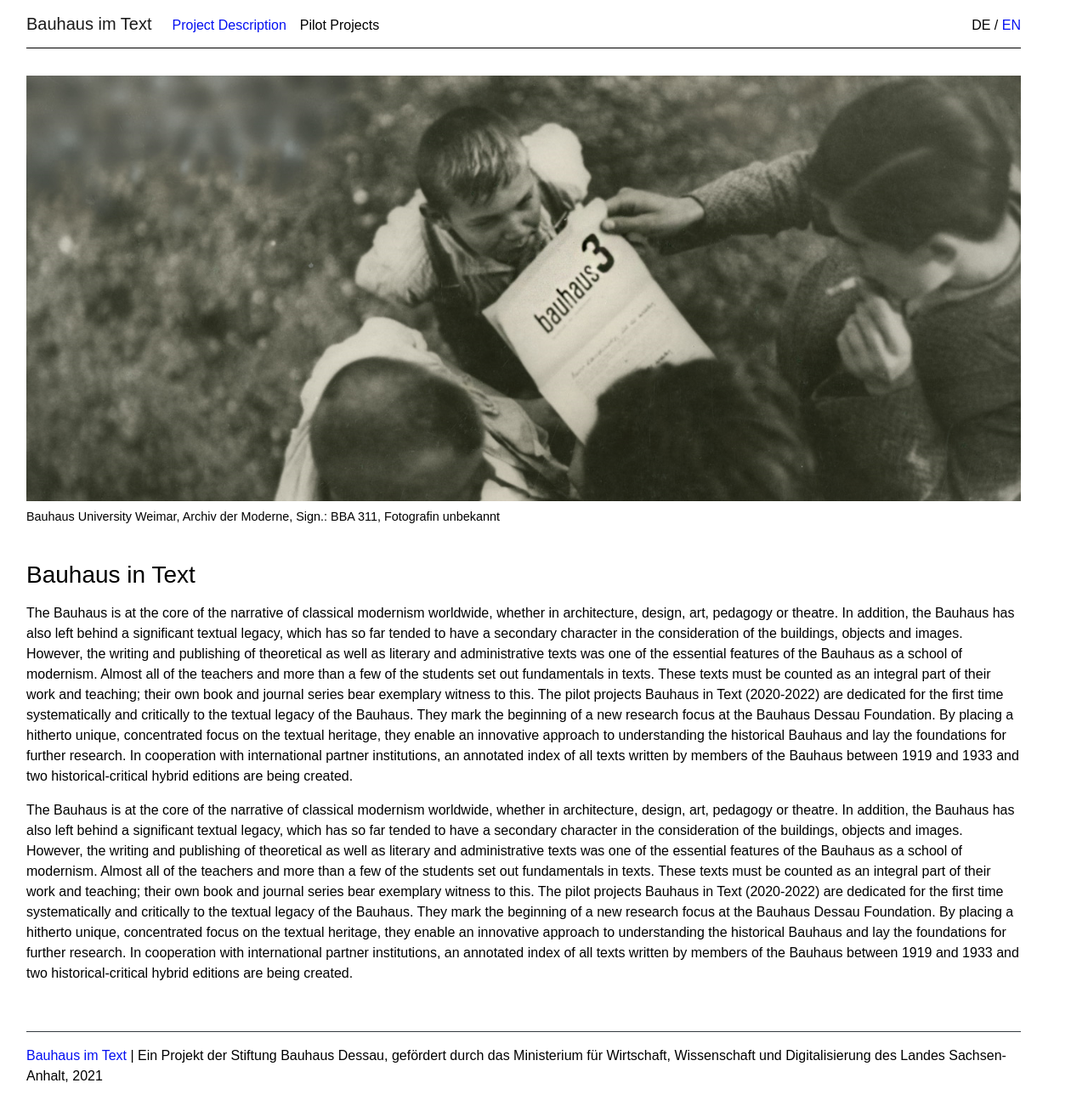
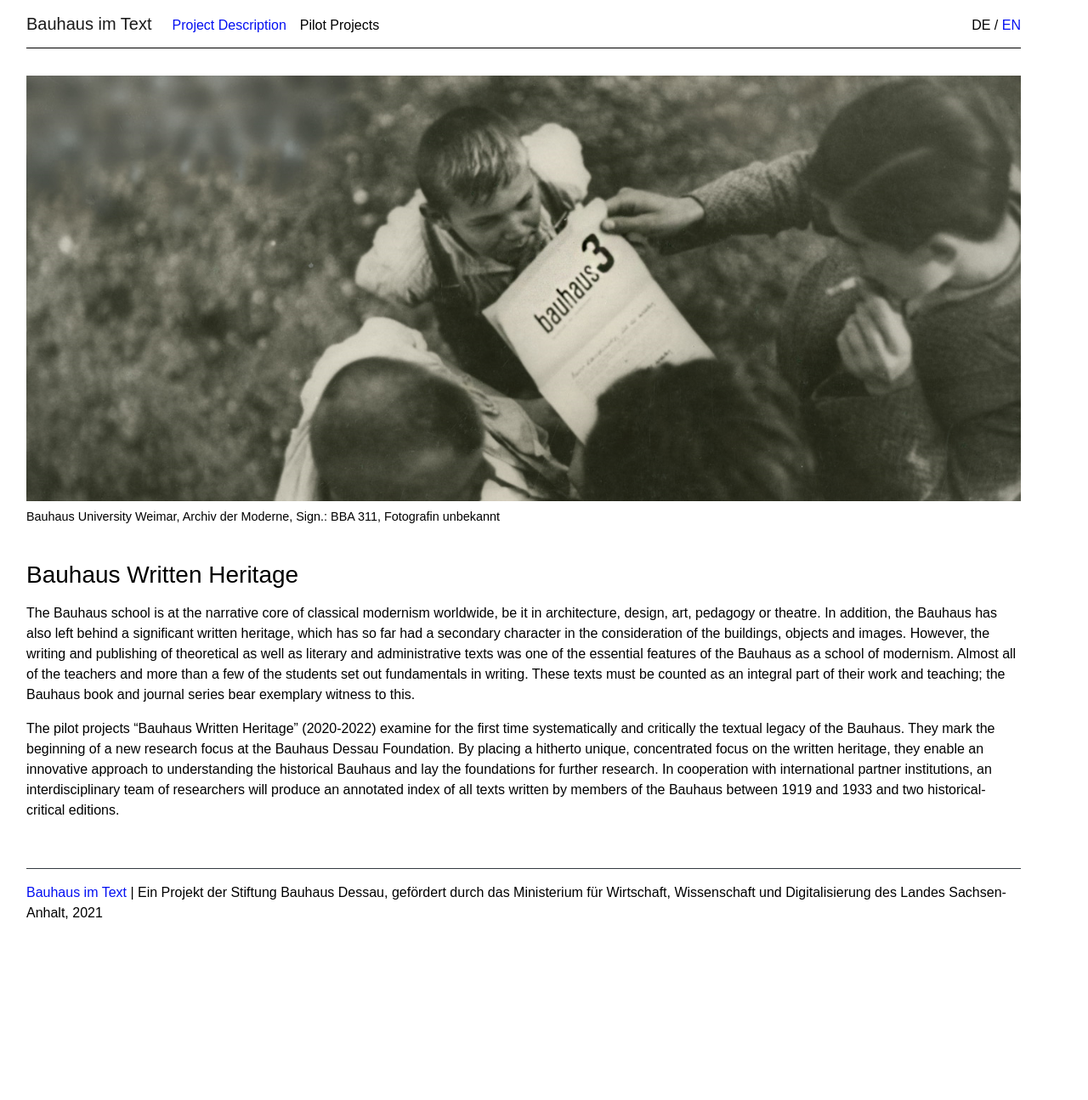
Before and after one commit to Bauhaus-im-Text/internetauftritt, a Jekyll site: the page built from pages/en.md, in a window 1280 px wide. Shown: the whole page at 85% size. Built offline with Jekyll 4.4.1, drawn with Linux system fonts in a browser that asks for light colours; after the commit the page ends 1103 px from its top, so only the background shows below that.

Commit message:
Update en.md

```diff
--- a/pages/en.md
+++ b/pages/en.md
@@ -1,5 +1,5 @@
 ---
-title: Bauhaus in Text
+title: Bauhaus Written Heritage
 lang: en
 nav: Project Description
 nav_order: 1
@@ -9,31 +9,17 @@
 caption: "Bauhaus University Weimar, Archiv der Moderne, Sign.: BBA 311, Fotografin unbekannt"
 ---
 
-The Bauhaus is at the core of the narrative of classical modernism worldwide, whether in architecture,
-design, art, pedagogy or theatre. In addition, the Bauhaus has also left behind a significant textual
-legacy, which has so far tended to have a secondary character in the consideration of the buildings,
-objects and images. However, the writing and publishing of theoretical as well as literary and administrative
-texts was one of the essential features of the Bauhaus as a school of modernism. Almost all of the teachers
-and more than a few of the students set out fundamentals in texts. These texts must be counted as an integral
-part of their work and teaching; their own book and journal series bear exemplary witness to this.
-The pilot projects Bauhaus in Text (2020-2022) are dedicated for the first time systematically and
-critically to the textual legacy of the Bauhaus. They mark the beginning of a new research focus
-at the Bauhaus Dessau Foundation. By placing a hitherto unique, concentrated focus on the textual
-heritage, they enable an innovative approach to understanding the historical Bauhaus and lay the
-foundations for further research. In cooperation with international partner institutions, an annotated
-index of all texts written by members of the Bauhaus between 1919 and 1933 and two historical-critical
-hybrid editions are being created.
+The Bauhaus school is at the narrative core of classical modernism worldwide, be it in architecture, design, art,
+pedagogy or theatre. In addition, the Bauhaus has also left behind a significant written heritage, which has so far
+had a secondary character in the consideration of the buildings, objects and images. However, the writing and
+publishing of theoretical as well as literary and administrative texts was one of the essential features of the
+Bauhaus as a school of modernism. Almost all of the teachers and more than a few of the students set out fundamentals
+in writing. These texts must be counted as an integral part of their work and teaching; the Bauhaus book and journal
+series bear exemplary witness to this.
 
-The Bauhaus is at the core of the narrative of classical modernism worldwide, whether in architecture,
-design, art, pedagogy or theatre. In addition, the Bauhaus has also left behind a significant textual
-legacy, which has so far tended to have a secondary character in the consideration of the buildings,
-objects and images. However, the writing and publishing of theoretical as well as literary and administrative
-texts was one of the essential features of the Bauhaus as a school of modernism. Almost all of the teachers
-and more than a few of the students set out fundamentals in texts. These texts must be counted as an integral
-part of their work and teaching; their own book and journal series bear exemplary witness to this.
-The pilot projects Bauhaus in Text (2020-2022) are dedicated for the first time systematically and critically
-to the textual legacy of the Bauhaus. They mark the beginning of a new research focus at the Bauhaus Dessau
-Foundation. By placing a hitherto unique, concentrated focus on the textual heritage, they enable an innovative
-approach to understanding the historical Bauhaus and lay the foundations for further research. In cooperation
-with international partner institutions, an annotated index of all texts written by members of the Bauhaus between
-1919 and 1933 and two historical-critical hybrid editions are being created.
+The pilot projects "Bauhaus Written Heritage" (2020-2022) examine for the first time systematically and critically
+the textual legacy of the Bauhaus. They mark the beginning of a new research focus at the Bauhaus Dessau Foundation.
+By placing a hitherto unique, concentrated focus on the written heritage, they enable an innovative approach to understanding
+the historical Bauhaus and lay the foundations for further research. In cooperation with international partner institutions,
+an interdisciplinary team of researchers will produce an annotated index of all texts written by members of the Bauhaus between
+1919 and 1933 and two historical-critical editions.
```
